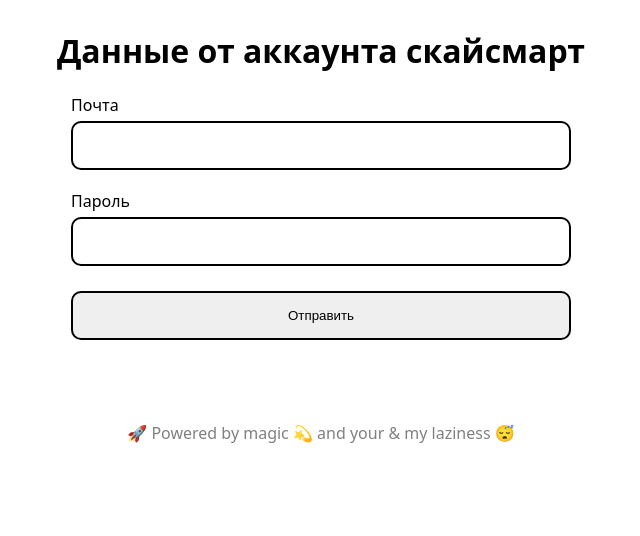
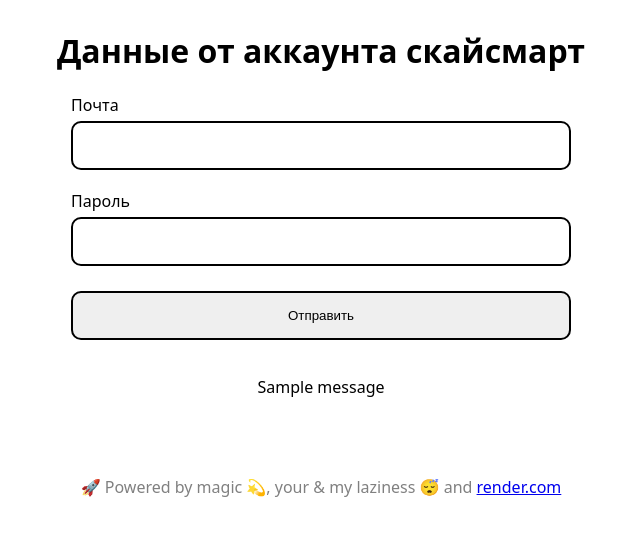
Before and after one commit to TheNotEasy/SkysmartMaker, a Flask app: page /setauth in a window 1280 px wide. Shown: the top 536 px of the page, without its empty margins (319-959 px from the left). Run offline with Flask 3, Linux system fonts and the light colour scheme; one stand-in notice (Sample message) is shown.

Commit message:
Add setauth check

```diff
--- a/index.py
+++ b/index.py
@@ -1,4 +1,4 @@
-from flask import Flask, request, render_template, session, redirect
+from flask import Flask, request, render_template, session, redirect, abort, flash
 
 app = Flask("SkysmartMakerService")
 
@@ -12,11 +12,24 @@
 
 @app.post('/setauth')
 def setauthpost():
+    from maker import SkysmartMaker, MessageException
+
     resp = redirect('/')
-    for key, value in request.form.items():
-        resp.set_cookie(key, value, httponly=True)
-    session['authorized'] = True
-    return resp
+
+    try:
+        SkysmartMaker('test').auth(request.form['email'], request.form['password'])
+    except MessageException:
+        flash("Неправильный логин или пароль")
+    except Exception:
+        flash("Произошла непредвиденная ошибка на стороне сервера")
+    else:
+        for key in ('email', 'password'):
+            resp.set_cookie(key, request.form[key], httponly=True)
+
+        session['authorized'] = True
+        return resp
+
+    return render_template("setauth.html")
 
 
 @app.get('/')
@@ -68,6 +81,6 @@
 
     return start_maker(), {'Content-Type': 'text/plain'}
 
-#
-# if __name__ == '__main__':
-#     app.run(debug=True)
+
+if __name__ == '__main__':
+    app.run(debug=True)
--- a/maker.py
+++ b/maker.py
@@ -1,7 +1,5 @@
-import time
 import logging
 from enum import Enum
-from queue import Queue
 
 import requests
 
@@ -67,7 +65,6 @@
 
 class SkysmartMaker:
     def __init__(self, task: str, score: int = 100):
-
         self.task = task
         self.score = score
 
--- a/static/main.css
+++ b/static/main.css
@@ -16,8 +16,22 @@
     width: 100%;
 
     gap: 20px;
+
+    align-items: center;
+}
+
+h1 {
+    text-align: center;
 }
 
 #state {
     margin: 0 auto 20px;
 }
+
+.footer {
+    gap: 5px;
+
+    p {
+        margin: 0;
+    }
+}
--- a/templates/base.html
+++ b/templates/base.html
@@ -13,7 +13,9 @@
 
         <br>
 
-        <p style="color: gray; margin: 0 auto;">🚀 Powered by magic 💫 and your & my laziness 😴</p>
+        <div class="container footer">
+            <p style="color: gray">🚀 Powered by magic 💫, your & my laziness 😴 and <a href="https://render.com">render.com</a></p>
+        </div>
     </div>
 </body>
 </html>
--- a/templates/setauth.html
+++ b/templates/setauth.html
@@ -11,6 +11,12 @@
             <input type="submit" value="Отправить">
         </form>
 
+        {% if get_flashed_messages() %}
+            {% for message in get_flashed_messages() %}
+            	<p>{{ message }}</p>
+            {% endfor %}
+        {% endif %}
+
         {% if session.get('authorized') %}
         	<a href="/">Назад</a>
         {% endif %}
```
